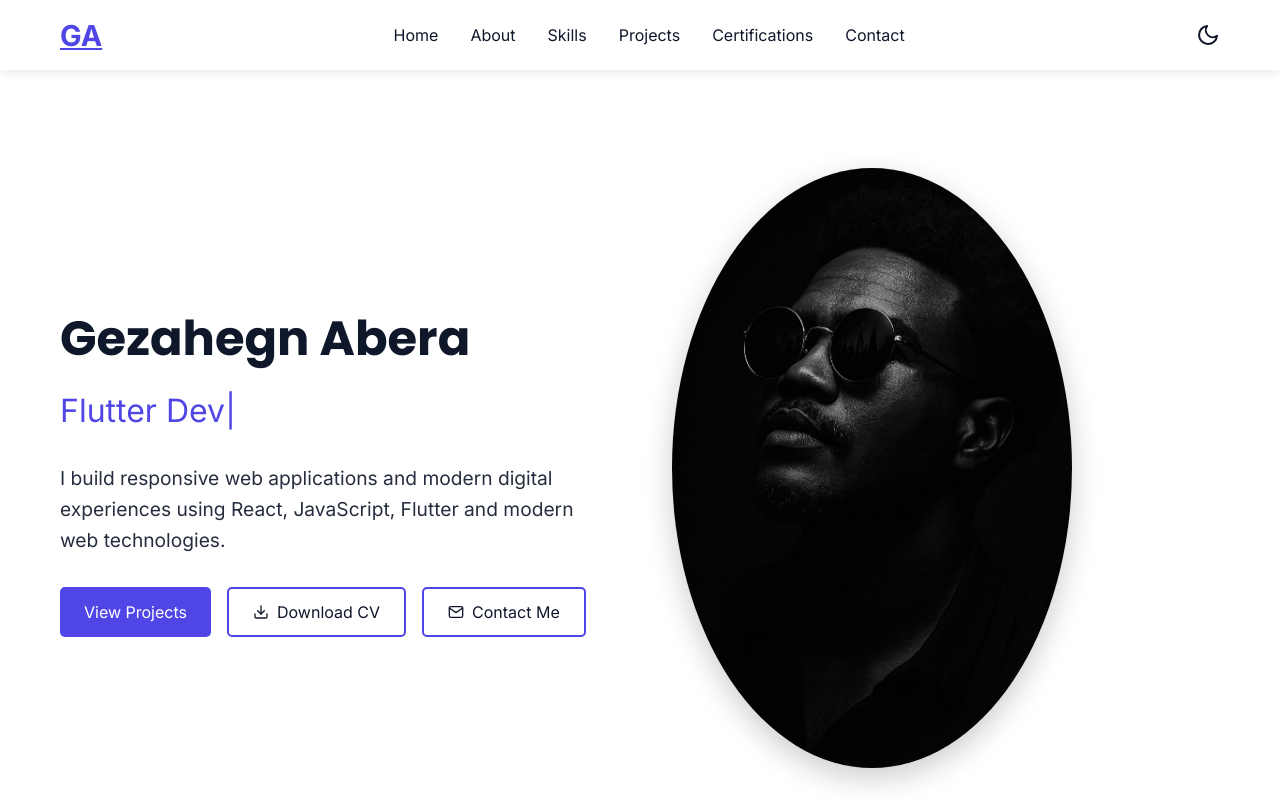
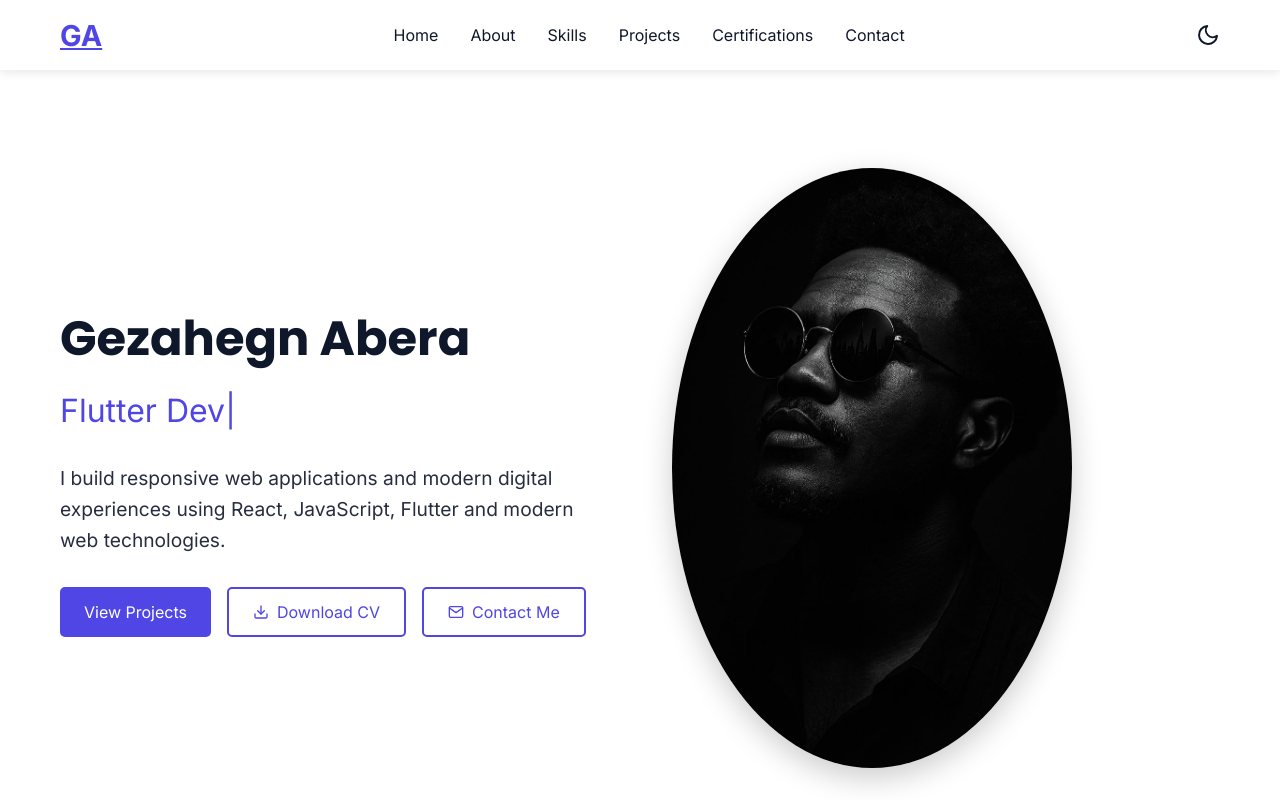
Before and after one commit to GezishDev/my-react-portfolio, a React (Vite) app: page / in a window 1280 px wide. Shown: the top 800 px of the page. Built offline with nearby package versions, Linux system fonts and the light colour scheme.

Commit message:
add readme,change the hover effects

```diff
--- a/src/components/Hero.jsx
+++ b/src/components/Hero.jsx
@@ -1,9 +1,12 @@
 import { ReactTyped } from "react-typed";
 import { FiDownload, FiMail } from "react-icons/fi";
+import { useState } from "react";
 import profileImg from "../assets/profile.jpg"; // replace with your image
 import "../styles/Hero.css";
 
 const Hero = () => {
+  const [activeButton, setActiveButton] = useState('projects');
+
   return (
     <section id="home" className="hero">
       <div className="container hero-container">
@@ -28,13 +31,13 @@ const Hero = () => {
             using React, JavaScript, Flutter and modern web technologies.
           </p>
           <div className="hero-buttons">
-            <a href="#projects" className="btn primary">
+            <a href="#projects" className={`btn ${activeButton === 'projects' ? 'primary' : 'outline'}`} onClick={() => setActiveButton('projects')}>
               View Projects
             </a>
-            <a href="/resume.pdf" download className="btn outline">
+            <a href="/resume.pdf" download className={`btn ${activeButton === 'cv' ? 'primary' : 'outline'}`} onClick={() => setActiveButton('cv')}>
               <FiDownload /> Download CV
             </a>
-            <a href="#contact" className="btn outline">
+            <a href="#contact" className={`btn ${activeButton === 'contact' ? 'primary' : 'outline'}`} onClick={() => setActiveButton('contact')}>
               <FiMail /> Contact Me
             </a>
           </div>
--- a/src/styles/Hero.css
+++ b/src/styles/Hero.css
@@ -50,16 +50,60 @@
 .btn.primary {
   background: var(--primary);
   color: white;
+  position: relative;
+  overflow: hidden;
+}
+
+.btn.primary::before {
+  content: '';
+  position: absolute;
+  top: 0;
+  left: -100%;
+  width: 100%;
+  height: 100%;
+  background: linear-gradient(90deg, transparent, rgba(255,255,255,0.3), transparent);
+  transition: left 0.5s;
+}
+
+.btn.primary:hover::before {
+  left: 100%;
 }
 
 .btn.outline {
   border: 2px solid var(--primary);
-  color: inherit;
+  color: var(--primary);
+  position: relative;
+  overflow: hidden;
+}
+
+.btn.outline::after {
+  content: '';
+  position: absolute;
+  top: 0;
+  left: 0;
+  width: 0;
+  height: 100%;
+  background: var(--primary);
+  transition: width 0.3s ease;
+  z-index: -1;
+}
+
+.btn.outline:hover {
+  color: white;
+}
+
+.btn.outline:hover::after {
+  width: 100%;
 }
 
 .btn:hover {
-  transform: translateY(-3px);
-  box-shadow: 0 5px 15px rgba(79, 70, 229, 0.3);
+  transform: translateY(-3px) scale(1.05);
+  box-shadow: 0 8px 25px rgba(79, 70, 229, 0.4);
+}
+
+.btn:active {
+  transform: translateY(0) scale(0.98);
+  box-shadow: 0 2px 10px rgba(79, 70, 229, 0.2);
 }
 
 .hero-image img {
```
Also changed, not shown: 1 other file (tests, documents, lock files or other folders).
